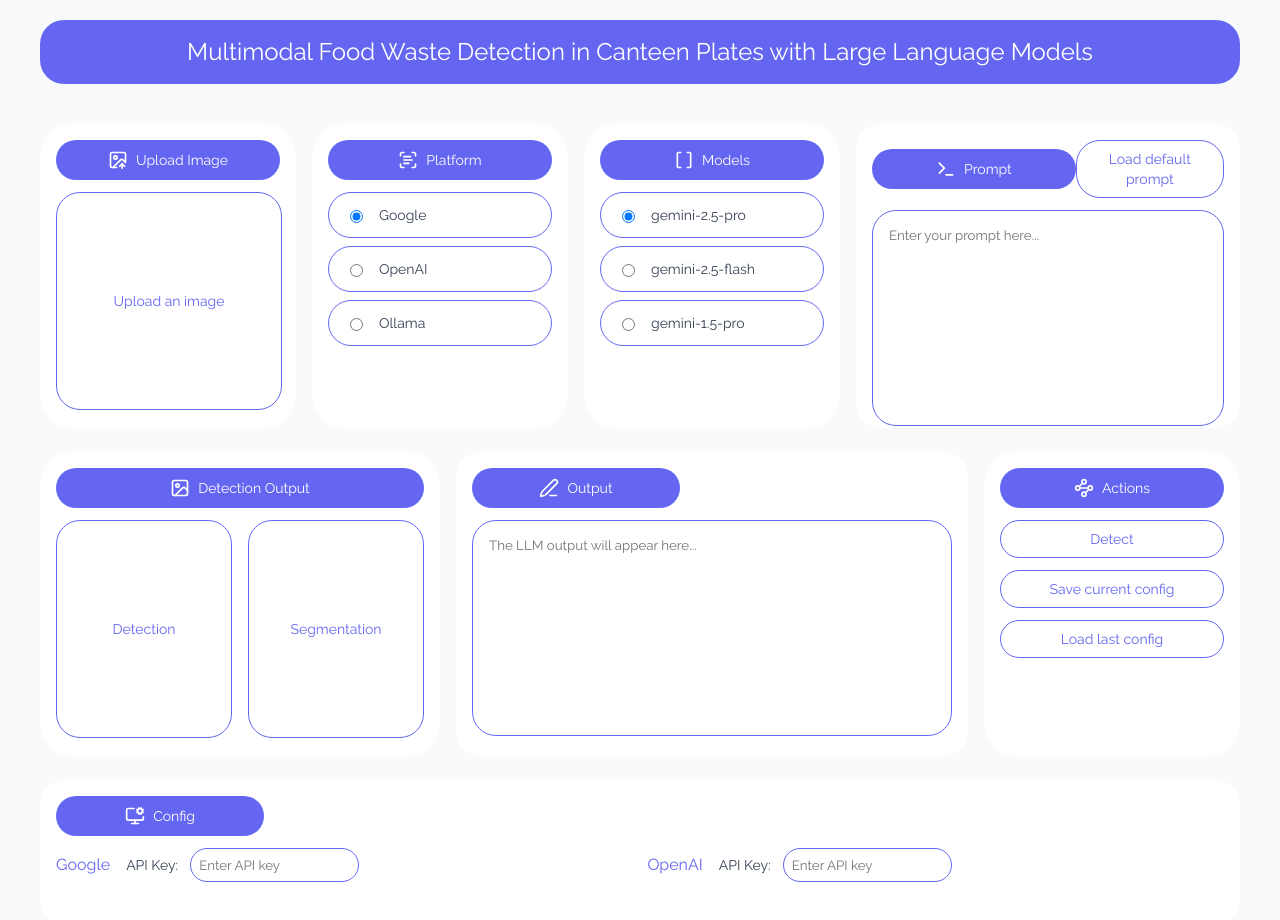
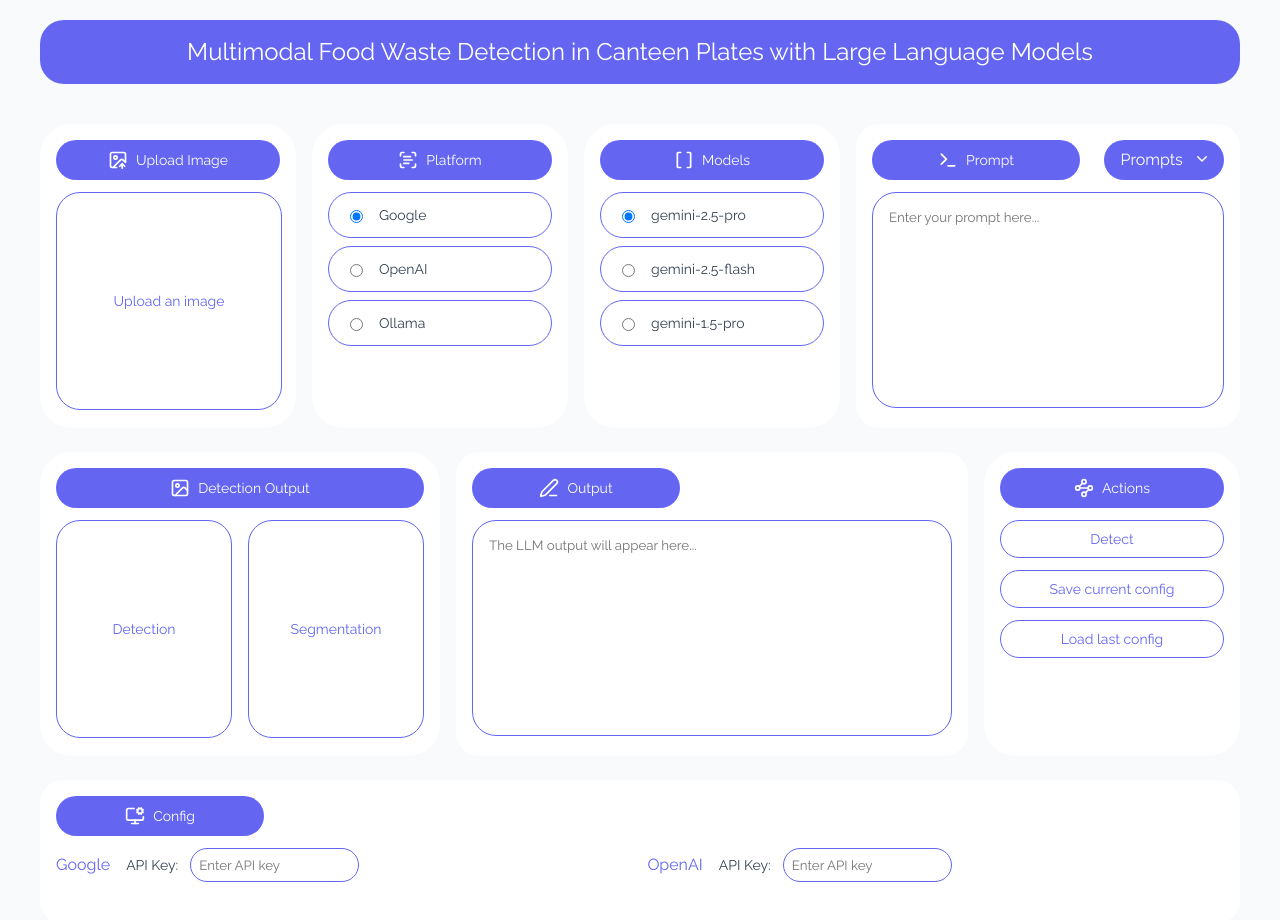
Before and after one commit to RaffaeleCali/WasteVision_-_Evaluation, a React (Vite) app in the folder WasteVision/react_frontend/: page / in a window 1280 px wide. Shown: the top 920 px of the page. Built offline with nearby package versions, Linux system fonts and the light colour scheme.

Commit message:
add: PaperPrompts selection to prompt input

```diff
--- a/WasteVision/react_frontend/src/pages/StartPage.jsx
+++ b/WasteVision/react_frontend/src/pages/StartPage.jsx
@@ -4,6 +4,7 @@ import toast, { Toaster } from 'react-hot-toast';
 import styles from './StartPage.module.css';
 import cardStyles from '../components/Card.module.css';
 import Card from '../components/Card';
+import PaperPrompts from '../components/PaperPrompts';
 import { Image, ImageUp, Brackets, ScanText, Terminal, PenLine, Waypoints, MonitorCog } from 'lucide-react';
 
 // === Platform → Models mapping ===
@@ -296,11 +297,7 @@ const StartPage = () => {
                 <span className={cardStyles.icon}><Terminal /></span>
                 <span className={cardStyles.text}>Prompt</span>
               </a>
-              <div className={cardStyles.select_container}>
-                <button className={cardStyles.button} onClick={loadDefaultPrompt}>
-                  Load default prompt
-                </button>
-              </div>
+              <PaperPrompts />
             </div>
           }
           className={cardStyles.card_prompt}
--- a/WasteVision/react_frontend/src/pages/StartPage.module.css
+++ b/WasteVision/react_frontend/src/pages/StartPage.module.css
@@ -15,3 +15,7 @@
 .header .title {
     @apply text-white text-base md:text-2xl font-normal px-4;
 }
+
+.select_container {
+    @apply w-full md:w-1/3;
+}
```
